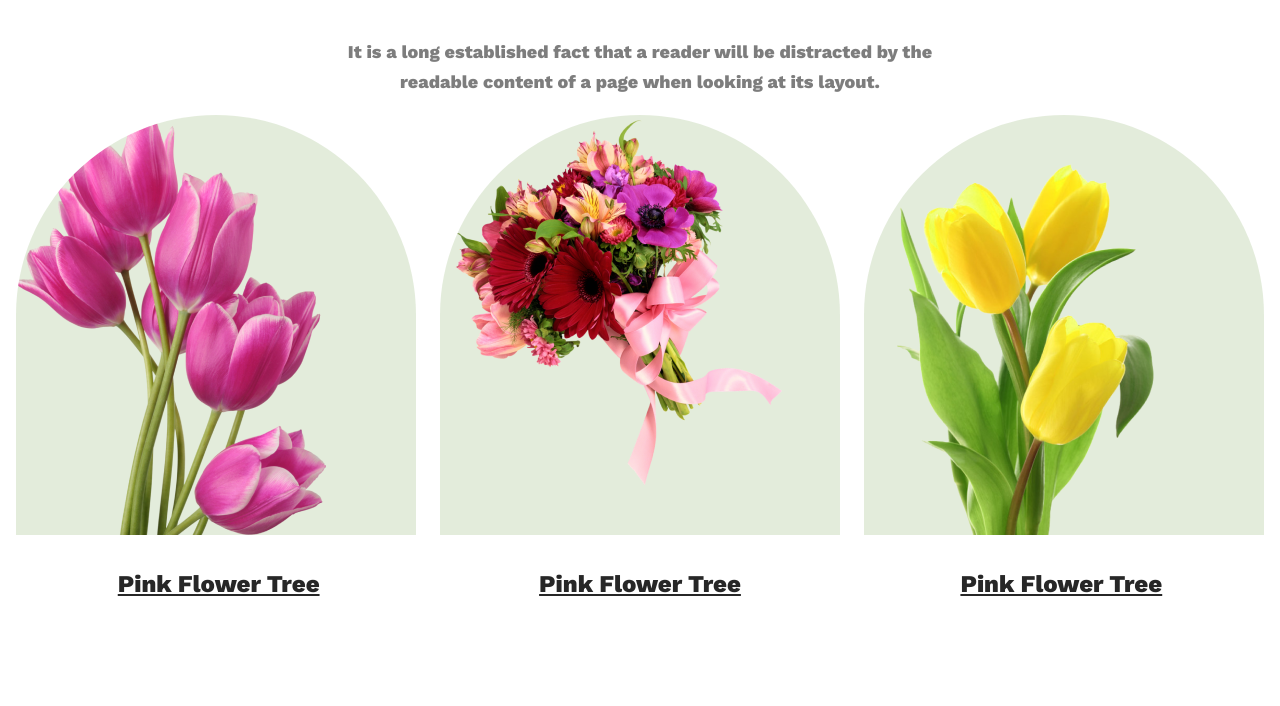
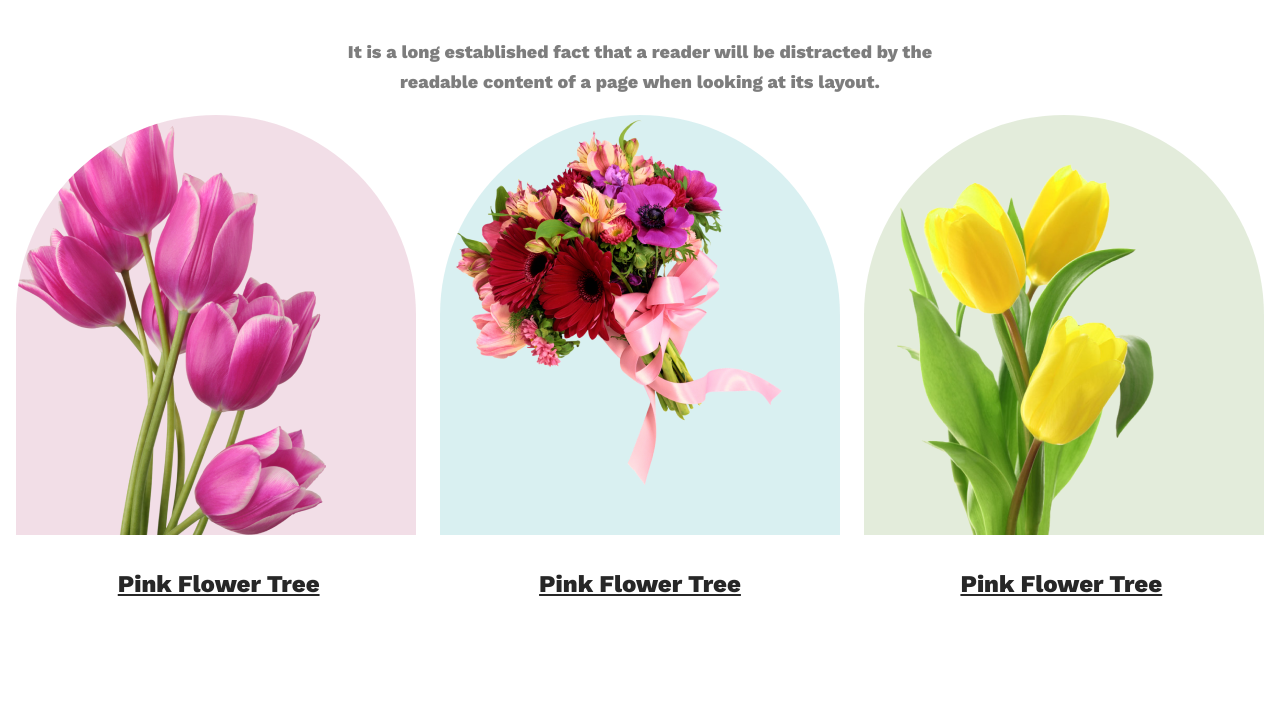
Before and after one commit to AsrafUddin89/flower-assignment-one, a plain HTML site: page index.html in a window 1280 px wide. Shown: the part 798-1504 px from the top of the page. Drawn offline with nearby package versions, Linux system fonts and the light colour scheme.

Commit message:
color updated

```diff
--- a/styles/shop.css
+++ b/styles/shop.css
@@ -14,6 +14,7 @@ body {
     background: #E55473;
     border: none;
     padding: 20px 40px;
+    align-items: center;
 
 }
 
@@ -74,7 +75,7 @@ body {
     height: 420px;
     border: 8px;
     border-radius: 300px 300px 0px 0px;
-    background: url(../images/pngwing\ 6.png), rgba(71, 125, 17, 0.15);
+    background: url(../images/pngwing\ 6.png), rgba(167, 33, 98, 0.15);
     background-repeat: no-repeat;
 
 }
@@ -84,7 +85,7 @@ body {
     height: 420px;
     border: 8px;
     border-radius: 300px 300px 0px 0px;
-    background: url(../images/pngwing\ 5.png), rgba(71, 125, 17, 0.15);
+    background: url(../images/pngwing\ 5.png), rgba(5, 151, 160, 0.15);
     background-repeat: no-repeat;
 
 }
```
Also changed, not shown: index.html (+1 -1 lines).
